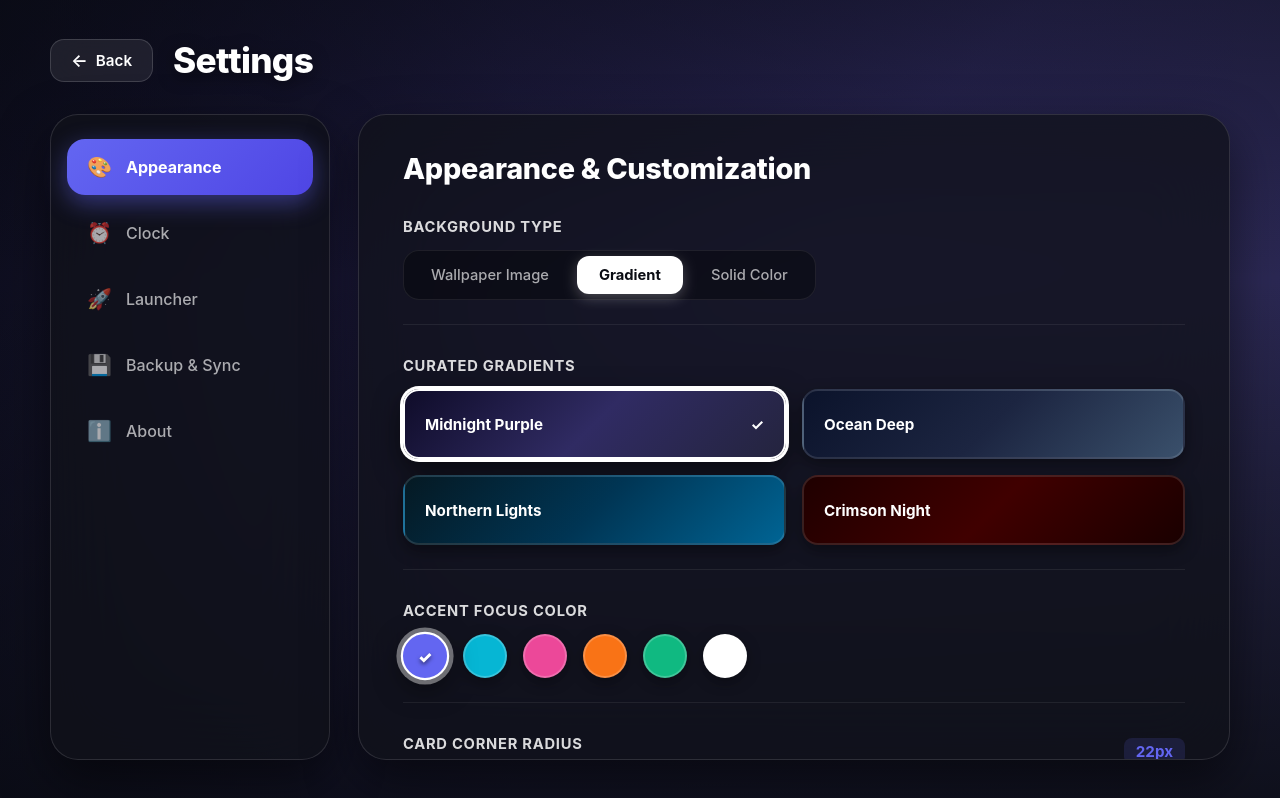
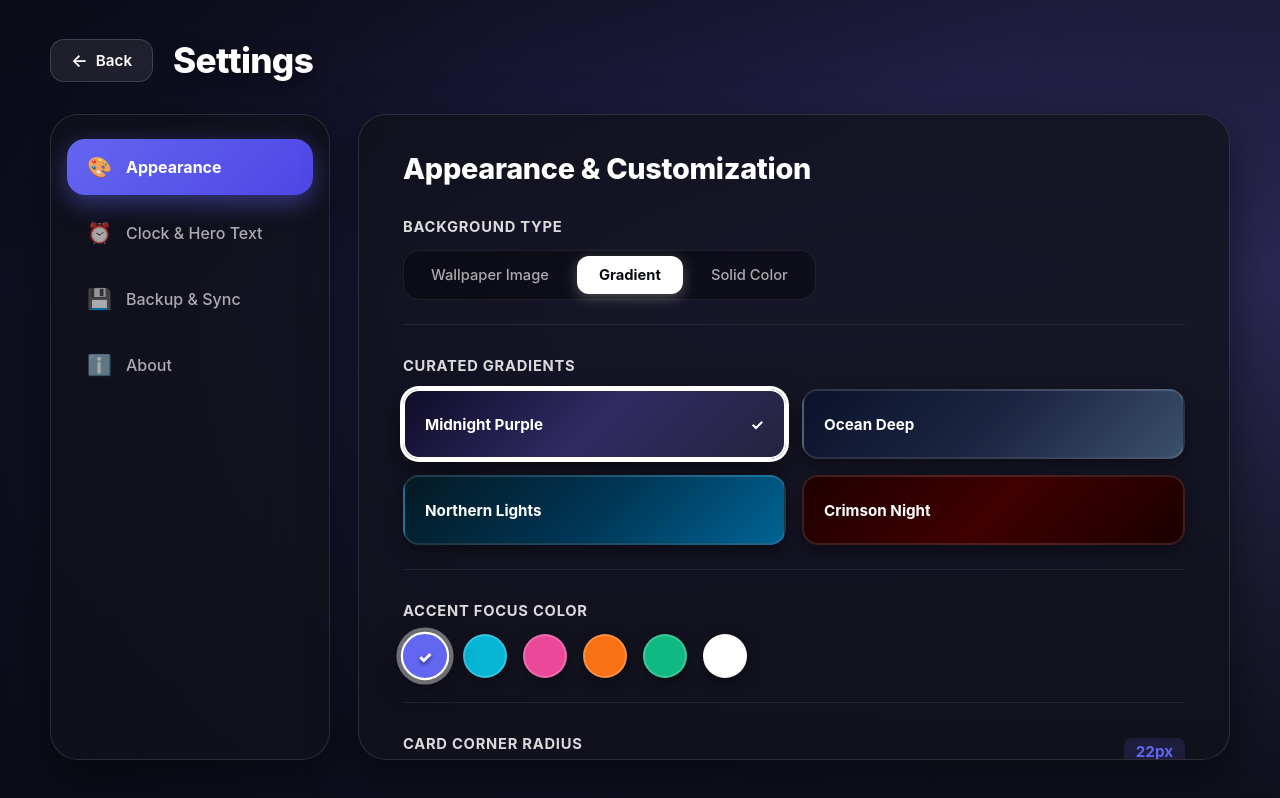
Before and after one commit to roshannzth/tabspazio, a React (Vite) app: page /#/settings in a window 1280 px wide. Built offline with nearby package versions, Linux system fonts and the light colour scheme.

Commit message:
Refactor settings structure by removing launcher settings and associated components, and update context handling for cleaner state management.

```diff
--- a/src/App.tsx
+++ b/src/App.tsx
@@ -8,14 +8,6 @@ import styles from './App.module.css';
 
 function AppContent() {
   const { settings, loading } = useAppContext();
-
-  useEffect(() => {
-    if (settings.launcher.animations) {
-      document.body.classList.remove('no-animations');
-    } else {
-      document.body.classList.add('no-animations');
-    }
-  }, [settings.launcher.animations]);
 
   useEffect(() => {
     // Disable native browser right-click context menu globally across launcher UI
--- a/src/components/settings/LauncherSettings.tsx
+++ b/src/components/settings/LauncherSettings.tsx
@@ -1,33 +1,5 @@
 import React from 'react';
-import { useAppContext } from '../../context/AppContext';
-import styles from './Settings.module.css';
-import { LauncherSettings as LauncherSettingsType } from '../../models/Settings';
 
 export default function LauncherSettings() {
-  const { settings, updateSettings } = useAppContext();
-  const { launcher } = settings;
-
-  const update = (updates: Partial<LauncherSettingsType>) => {
-    updateSettings({ launcher: { ...launcher, ...updates } });
-  };
-
-  const Toggle = ({ active, onClick }: { active: boolean; onClick: () => void }) => (
-    <button className={`${styles.toggle} ${active ? styles.active : ''}`} onClick={onClick}>
-      <div className={styles.toggleKnob} />
-    </button>
-  );
-
-  return (
-    <div className={styles.section}>
-      <h2 className={styles.sectionTitle}>Launcher Behavior</h2>
-
-      <div className={styles.row}>
-        <div>
-          <div className={styles.rowLabel}>Enable Animations</div>
-          <div className={styles.rowDesc}>Smooth card focus and page transitions</div>
-        </div>
-        <Toggle active={launcher.animations} onClick={() => update({ animations: !launcher.animations })} />
-      </div>
-    </div>
-  );
+  return null;
 }
--- a/src/components/settings/SettingsPanel.tsx
+++ b/src/components/settings/SettingsPanel.tsx
@@ -1,11 +1,10 @@
 import React, { useState } from 'react';
 import AppearanceSettings from './AppearanceSettings';
 import ClockSettings from './ClockSettings';
-import LauncherSettings from './LauncherSettings';
 import DataSettings from './DataSettings';
 import styles from './Settings.module.css';
 
-type SettingsTab = 'appearance' | 'clock' | 'launcher' | 'backup' | 'about';
+type SettingsTab = 'appearance' | 'clock' | 'backup' | 'about';
 
 export default function SettingsPanel() {
   const [activeTab, setActiveTab] = useState<SettingsTab>('appearance');
@@ -25,14 +24,7 @@ export default function SettingsPanel() {
           className={`${styles.sidebarItem} ${activeTab === 'clock' ? styles.activeSidebarItem : ''}`}
           onClick={() => setActiveTab('clock')}
         >
-          <span className={styles.itemIcon}>⏰</span> Clock
-        </button>
-
-        <button
-          className={`${styles.sidebarItem} ${activeTab === 'launcher' ? styles.activeSidebarItem : ''}`}
-          onClick={() => setActiveTab('launcher')}
-        >
-          <span className={styles.itemIcon}>🚀</span> Launcher
+          <span className={styles.itemIcon}>⏰</span> Clock & Hero Text
         </button>
 
         <button
@@ -54,7 +46,6 @@ export default function SettingsPanel() {
       <main className={styles.settingsContent}>
         {activeTab === 'appearance' && <AppearanceSettings />}
         {activeTab === 'clock' && <ClockSettings />}
-        {activeTab === 'launcher' && <LauncherSettings />}
         {activeTab === 'backup' && <DataSettings />}
         {activeTab === 'about' && (
           <div className={styles.aboutCard}>
--- a/src/context/AppContext.tsx
+++ b/src/context/AppContext.tsx
@@ -162,12 +162,11 @@ export const AppProvider: React.FC<{ children: ReactNode }> = ({ children }) =>
   };
 
   const updateSettings = async (updates: Partial<Settings>) => {
-    const newSettings = {
+    const newSettings: Settings = {
       ...settings,
       ...updates,
       clock: { ...settings.clock, ...(updates.clock || {}) },
       appearance: { ...settings.appearance, ...(updates.appearance || {}) },
-      launcher: { ...settings.launcher, ...(updates.launcher || {}) },
     };
     setSettings(newSettings);
     await saveState({ settings: newSettings });
--- a/src/models/Settings.ts
+++ b/src/models/Settings.ts
@@ -19,14 +19,9 @@ export interface AppearanceSettings {
   accentColor?: string;
 }
 
-export interface LauncherSettings {
-  animations: boolean;
-}
-
 export interface Settings {
   clock: ClockSettings;
   appearance: AppearanceSettings;
-  launcher: LauncherSettings;
 }
 
 export const DEFAULT_SETTINGS: Settings = {
@@ -49,5 +44,4 @@ export const DEFAULT_SETTINGS: Settings = {
     theme: 'dark',
     accentColor: '#6366f1',
   },
-  launcher: { animations: true },
 };
```
